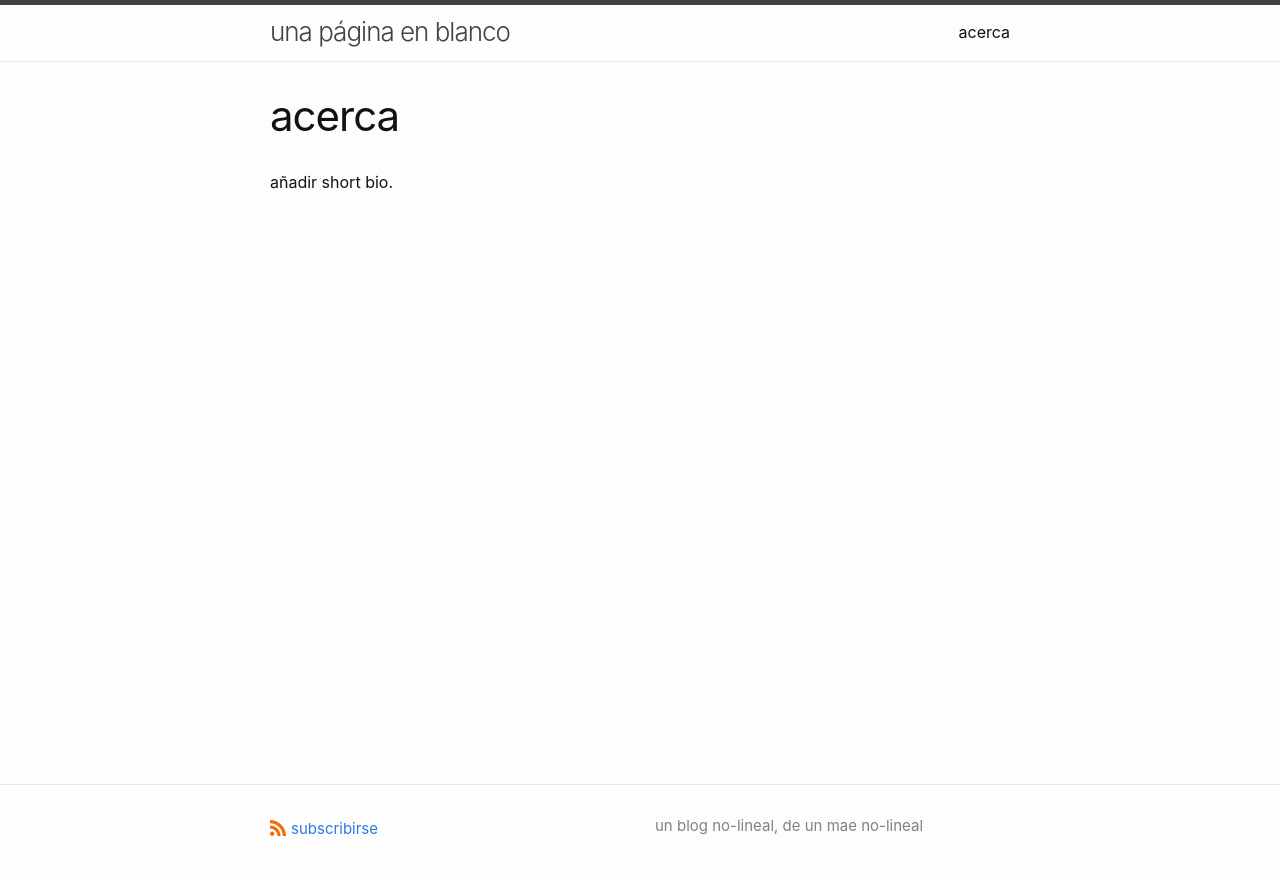
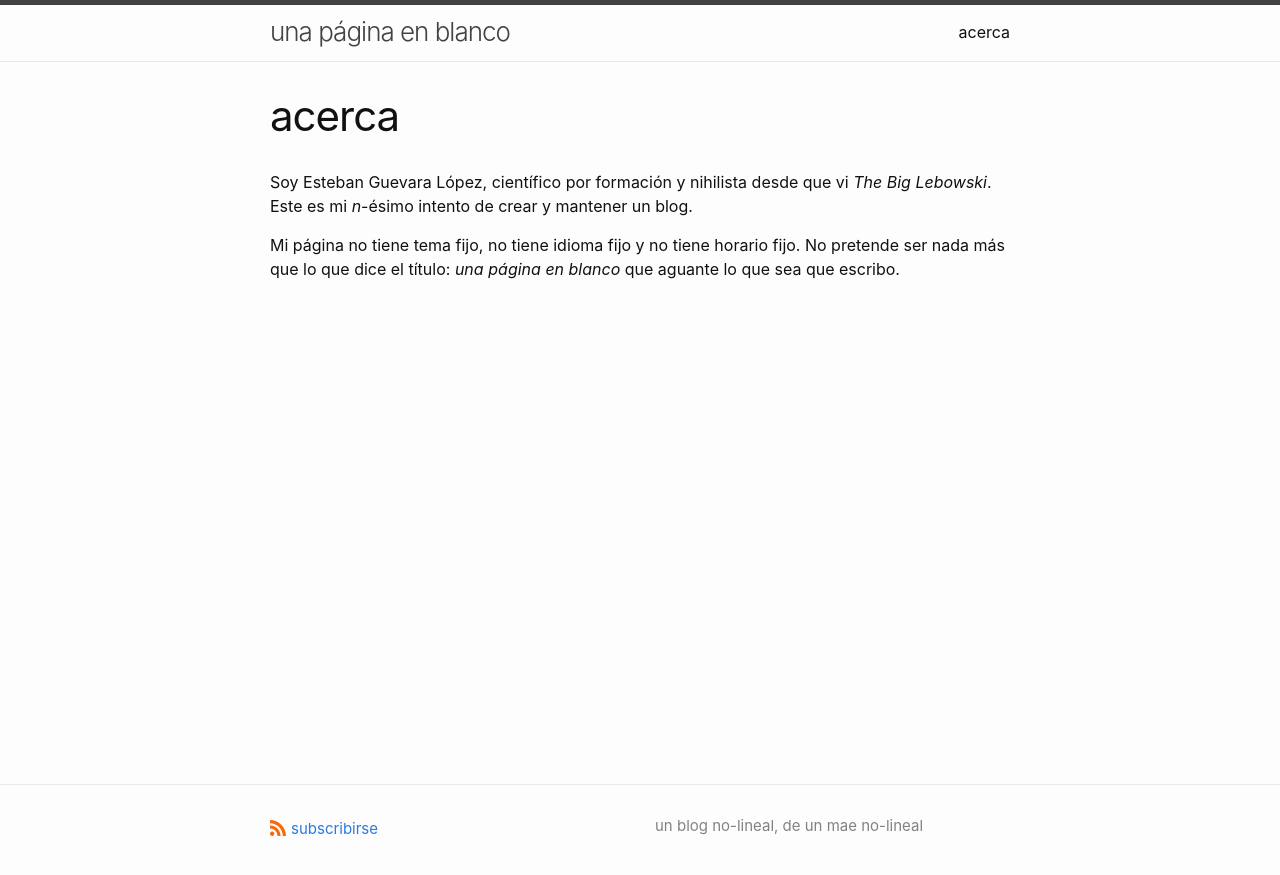
Before and after one commit to eguevaralopez/eguevaralopez.github.io, a Jekyll site: the page built from acerca.md, in a window 1280 px wide. Shown: the top 875 px of the page. Built offline with Jekyll 4.4.1, drawn with Linux system fonts in a browser that asks for light colours.

Commit message:
primer post

```diff
--- a/acerca.md
+++ b/acerca.md
@@ -4,4 +4,6 @@ title: acerca
 permalink: /acerca/
 ---
 
-añadir short bio.
+Soy Esteban Guevara López, científico por formación y nihilista desde que vi *The Big Lebowski*. Este es mi *n*-ésimo intento de crear y mantener un blog.
+
+Mi página no tiene tema fijo, no tiene idioma fijo y no tiene horario fijo. No pretende ser nada más que lo que dice el título: *una página en blanco* que aguante lo que sea que escribo.
```
